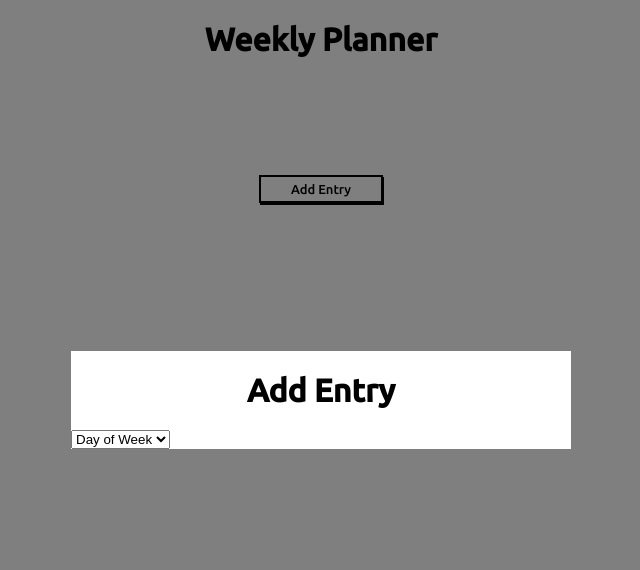
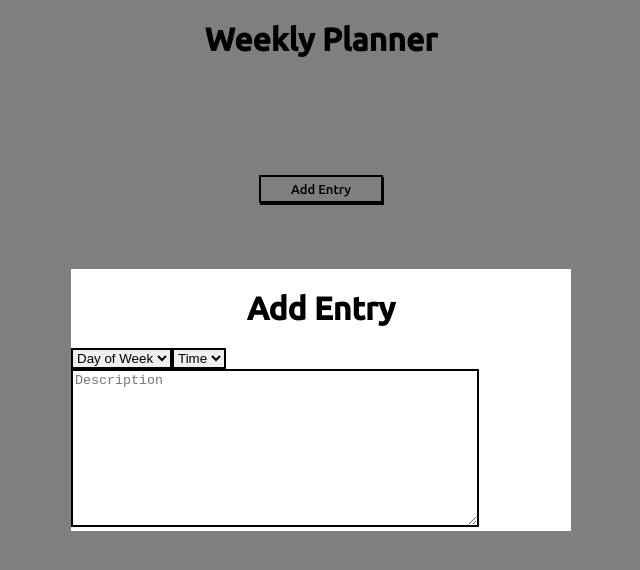
Before and after one commit to heerakmoon/week-planner, a website: page index.html in a window 1280 px wide. Shown: the whole page, without its empty margins (319-959 px from the left). Drawn offline with Linux system fonts and the light colour scheme; a web font is replaced by a local one.

Commit message:
Modal in progress

```diff
--- a/index.html
+++ b/index.html
@@ -41,19 +41,20 @@
       <button class="add-entry-button">Add Entry</button>
     </div>
   </div>
-  <div class="black-bg">
+  <div id="modal" class="black-bg">
     <div class="modal-box">
       <h1 class="text-center">Add Entry</h1>
-      <select name="day-of-week" id="day">
-        <option value="day">Day of Week</option>
-        <option value="sunday">Sunday</option>
-        <option value="monday">Monday</option>
-        <option value="tuesday">Tuesday</option>
-        <option value="wednesday">Wednesday</option>
-        <option value="thursday">Thursday</option>
-        <option value="friday">Friday</option>
-        <option value="saturday">Saturday</option>
-      </select>
+      <div class="row">
+        <select name="day-of-week" id="day">
+          <option value="day">Day of Week</option>
+        </select>
+        <select name="time" id="time">
+          <option value="time">Time</option>
+        </select>
+      </div>
+      <div>
+        <textarea name="description" id="description" cols="30" rows="10" placeholder="Description"></textarea>
+      </div>
     </div>
   </div>
   <script src="main.js"></script>
--- a/main.js
+++ b/main.js
@@ -0,0 +1,6 @@
+var $addEntryButton = document.querySelector('.add-entry-button');
+var $modal = document.querySelector('#modal');
+
+$addEntryButton.addEventListener('click', function (event) {
+  $modal.className = 'black-bg';
+});
--- a/styles.css
+++ b/styles.css
@@ -4,6 +4,15 @@ h1 {
 
 button {
   font-family: Ubuntu, sans-serif;
+}
+
+textarea {
+  width: 80%;
+}
+
+textarea,
+select {
+  border: 2px solid black;
 }
 
 .row {
```
